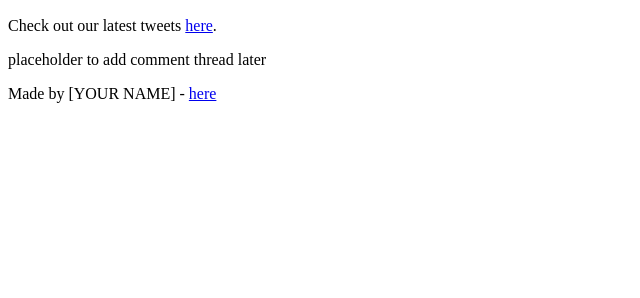
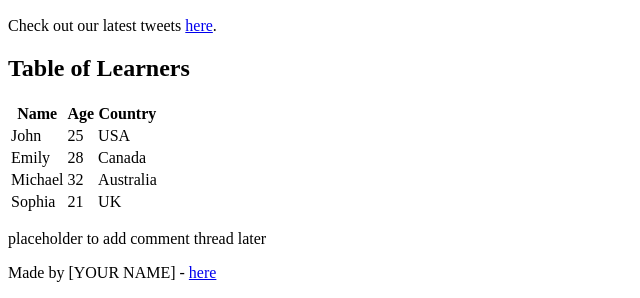
Before and after one commit to Ali0nb/My_First_Portfolio, a plain HTML site: page html_basic/index.html in a window 1280 px wide. Shown: the part 861-1159 px from the top of the page, without its empty margins (0-640 px from the left). Before the commit the page ends 980 px from the top, so only its background shows below. Drawn offline with Linux system fonts and the light colour scheme.

Commit message:
new index

```diff
--- a/html_basic/index.html
+++ b/html_basic/index.html
@@ -16,22 +16,62 @@
     <main>
         <article>
             <h1>Welcome to My Extended HTML Page</h1>
+
             <h2>Introduction</h2>
             <p>This is the first paragraph of the extended HTML page. It provides an introduction to the content of the page.</p>
+
             <h3>Details</h3>
             <p>This is the second paragraph. Here, we provide more detailed information about the topic discussed in the introduction.</p>
             <p>This is the third paragraph. It continues to expand on the details provided earlier, offering more insights and information.</p>
             <p>This is the fourth paragraph. It concludes the discussion and provides a summary of the key points covered on the page.</p>
+
             <h2>Additional Information</h2>
             <p>For more information, visit the <a href="https://www.example.com">official website</a>.</p>
+
             <h3>Clickable Image</h3>
             <p>Below is a clickable image that links to an external URL:</p>
             <a href="https://www.example.com">
                 <img src="https://i.ibb.co/gTDZZT8/ALX-Logo-07.png" alt="Clickable Image">
             </a>
+
             <h2>See Our Tweets</h2>
             <p>Check out our latest tweets <a href="tweets.html">here</a>.</p>
+
+            <!-- Table of Learners -->
+            <h2>Table of Learners</h2>
+            <table>
+                <thead>
+                    <tr>
+                        <th>Name</th>
+                        <th>Age</th>
+                        <th>Country</th>
+                    </tr>
+                </thead>
+                <tbody>
+                    <tr>
+                        <td>John</td>
+                        <td>25</td>
+                        <td>USA</td>
+                    </tr>
+                    <tr>
+                        <td>Emily</td>
+                        <td>28</td>
+                        <td>Canada</td>
+                    </tr>
+                    <tr>
+                        <td>Michael</td>
+                        <td>32</td>
+                        <td>Australia</td>
+                    </tr>
+                    <tr>
+                        <td>Sophia</td>
+                        <td>21</td>
+                        <td>UK</td>
+                    </tr>
+                </tbody>
+            </table>
         </article>
+
         <aside>
             <p>placeholder to add comment thread later</p>
         </aside>
```
